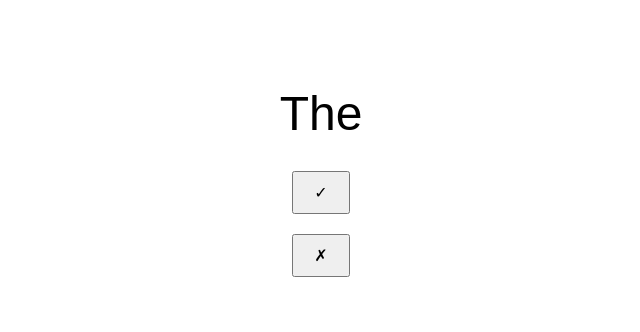
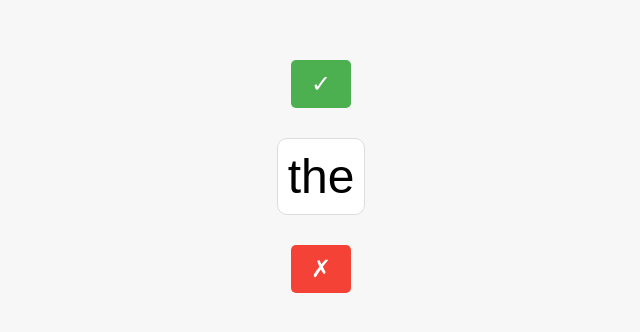
Before and after one commit to sounny/flashcards, a plain HTML site: page index.html in a window 1280 px wide. Shown: the part 232-564 px from the top of the page, without its empty margins (319-959 px from the left). Drawn offline with Linux system fonts and the light colour scheme.

Commit message:
Update index.html
Updating UI

```diff
--- a/index.html
+++ b/index.html
@@ -12,18 +12,35 @@
     align-items: center;
     height: 100vh;
     flex-direction: column;
+    background-color: #f7f7f7;
   }
 
   .card {
     font-size: 3em;
     margin: 20px;
+    padding: 10px;
+    border: 1px solid #ddd;
+    border-radius: 10px;
+    background-color: #fff;
   }
 
   .button {
     padding: 10px 20px;
-    font-size: 1em;
+    font-size: 1.5em;
     margin: 10px;
+    border: none;
+    border-radius: 5px;
     cursor: pointer;
+  }
+
+  .check {
+    background-color: #4CAF50; /* Green */
+    color: white;
+  }
+
+  .wrong {
+    background-color: #F44336; /* Red */
+    color: white;
   }
 
   #results {
@@ -33,19 +50,20 @@
 </head>
 <body>
 
+<button class="button check" onclick="markWord(true)">✓</button>
 <div id="flashcard" class="card">Word will appear here</div>
-<button class="button" onclick="markWord(true)">✓</button>
-<button class="button" onclick="markWord(false)">✗</button>
+<button class="button wrong" onclick="markWord(false)">✗</button>
 
 <div id="results">
   <h2>Results:</h2>
-  <p>Correct: <span id="correct"></span></p>
-  <p>Incorrect: <span id="incorrect"></span></p>
+  <p>Correct Answers: <span id="correct-count"></span></p>
+  <p>Incorrect Answers: <span id="incorrect-count"></span></p>
+  <p>Percentage Right: <span id="percentage"></span>%</p>
 </div>
 
 <script>
 // The words to learn
-const words = ["The", "of", "and", "a", "to", "in", "is", "you", "that", "it", "he", "was", "for", "on", "are", "as", "with", "his", "they", "I", "at", "be", "this", "have", "from", "or", "one", "had", "by", "words", "but", "not", "what", "all", "were", "we", "when", "your", "can", "said"];
+const words = ["the", "of", "and", "a", "to", "in", "is", "you", "that", "it", "he", "was", "for", "on", "are", "as", "with", "his", "they", "I", "at", "be", "this", "have", "from", "or", "one", "had", "by", "words", "but", "not", "what", "all", "were", "we", "when", "your", "can", "said"];
 let currentWordIndex = 0;
 let correctWords = [];
 let incorrectWords = [];
@@ -71,11 +89,17 @@ function markWord(isCorrect) {
 }
 
 function endGame() {
+  const correctCount = correctWords.length;
+  const incorrectCount = incorrectWords.length;
+  const totalCount = words.length;
+  const percentageRight = (correctCount / totalCount) * 100;
+
   document.getElementById('flashcard').style.display = 'none';
   document.querySelectorAll('.button').forEach(button => button.style.display = 'none');
 
-  document.getElementById('correct').textContent = correctWords.join(', ');
-  document.getElementById('incorrect').textContent = incorrectWords.join(', ');
+  document.getElementById('correct-count').textContent = correctCount;
+  document.getElementById('incorrect-count').textContent = incorrectCount;
+  document.getElementById('percentage').textContent = percentageRight.toFixed(2);
   document.getElementById('results').style.display = 'block';
 }
 
```
